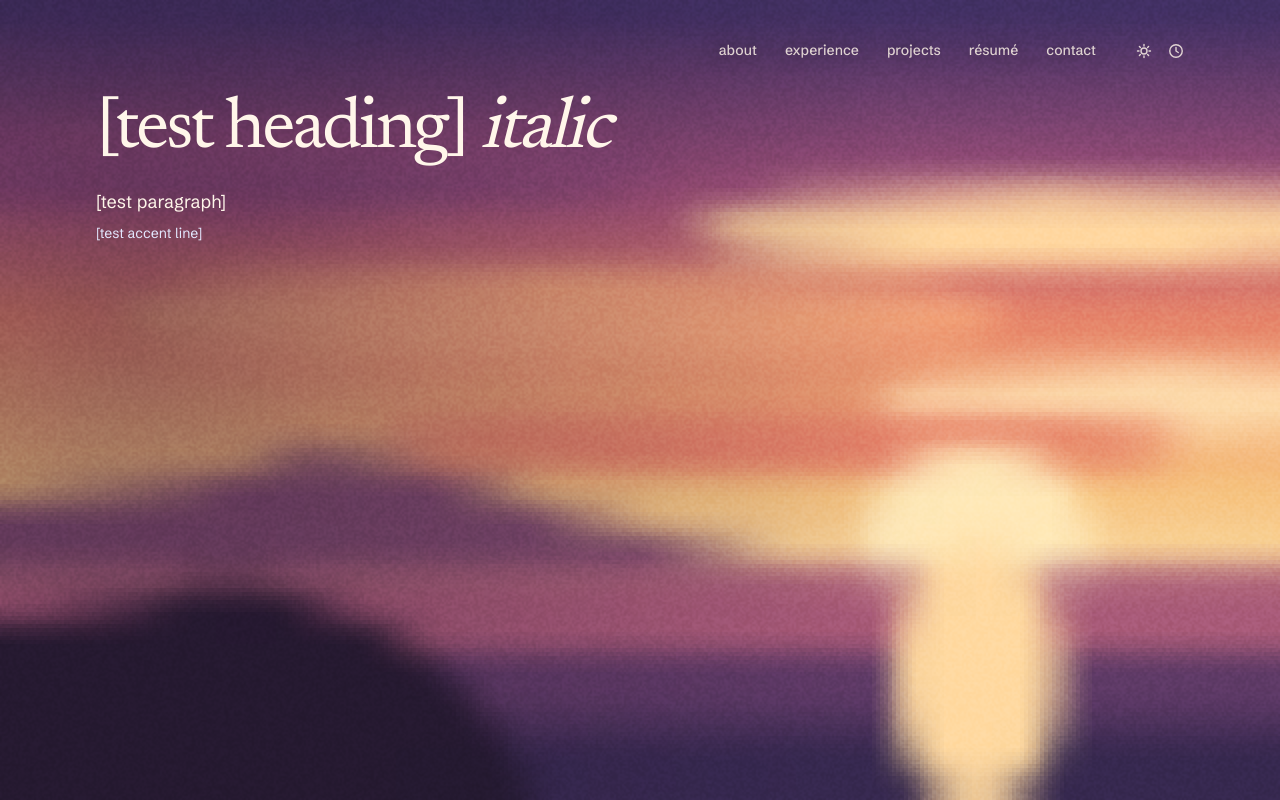
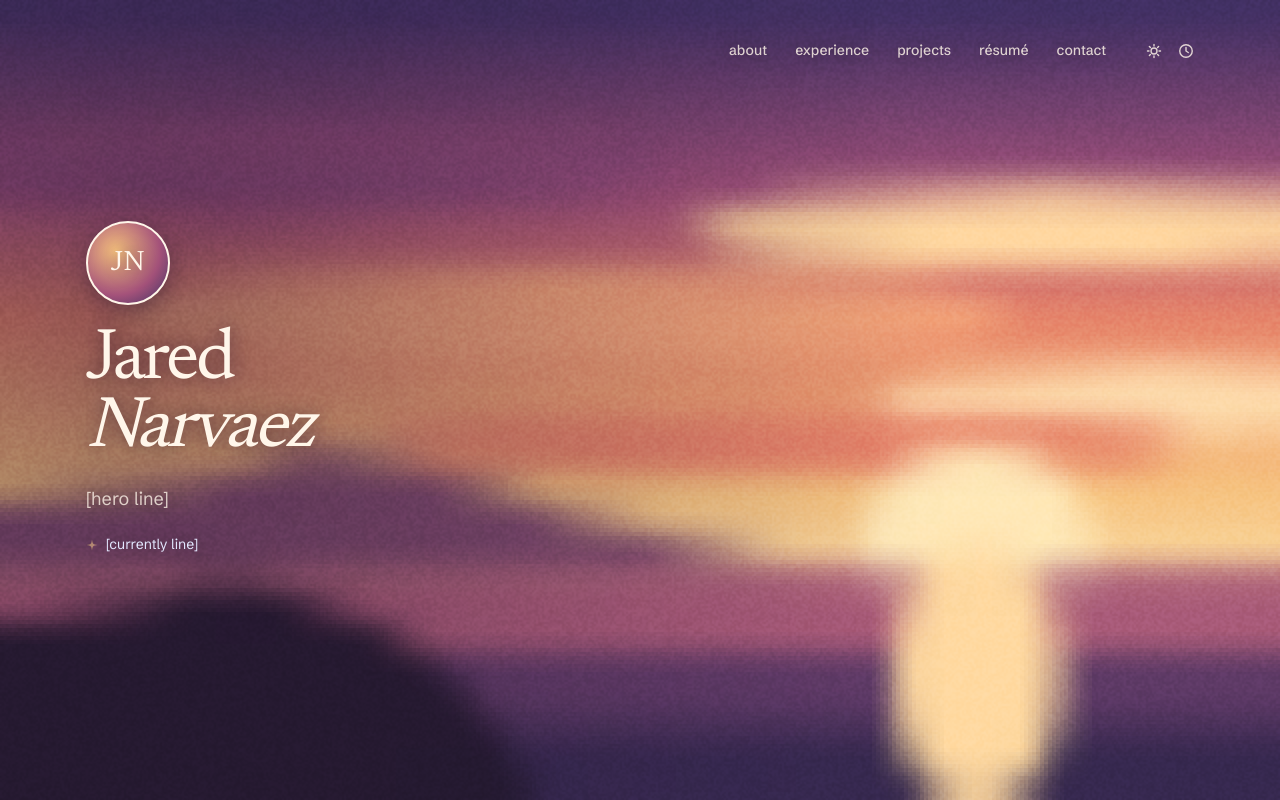
Before and after one commit to jar-narvz/jarednarvaez-app, a Next.js app: page / in a window 1280 px wide. Shown: the top 800 px of the page. Built offline with nearby package versions, Linux system fonts and the light colour scheme.

Commit message:
Step 7: hero (portrait, stacked name, hero line, twinkling currently line, sliding side margin)

```diff
--- a/src/app/globals.css
+++ b/src/app/globals.css
@@ -12,6 +12,13 @@
   --accent: var(--starlight);
   --underline: var(--sun-gold);
   --grain: 0.07; /* film grain opacity; rises toward 0.22 at night */
+
+  /* Side margin: 24px on small phones, sliding up to 96px on wide screens (from
+     docs/reference/home-mockup.html, chosen for step 7 on 2026-10-16). */
+  --margin: clamp(24px, 6.7vw, 96px);
+
+  /* Soft plum shadow on all text over the sky (prototype value). */
+  --text-shadow: 0 0 18px rgba(42, 18, 40, 0.6);
 }
 
 /* `inline` makes utilities read the live variable directly, so `text-accent`
@@ -20,8 +27,29 @@
   --color-ink: var(--ink);
   --color-accent: var(--accent);
   --color-underline: var(--underline);
+  --color-cream: var(--cream);
+  --color-sun-gold: var(--sun-gold);
   --font-serif: var(--font-newsreader);
   --font-sans: var(--font-schibsted);
+
+  /* Sparkle twinkle (Motion inventory): opacity 1 ↔ 0.5, 2.4s ease-in-out, forever. */
+  --animate-twinkle: twinkle 2.4s ease-in-out infinite;
+  @keyframes twinkle {
+    0%,
+    100% {
+      opacity: 1;
+    }
+    50% {
+      opacity: 0.5;
+    }
+  }
+}
+
+/* Reduce Motion: the sparkle stays still. */
+@media (prefers-reduced-motion: reduce) {
+  .animate-twinkle {
+    animation: none;
+  }
 }
 
 /* Golden-hour sky top. Only visible for the instant before the sky canvas draws. */
--- a/src/app/page.tsx
+++ b/src/app/page.tsx
@@ -1,28 +1,16 @@
+import Hero from "@/components/Hero";
 import Nav from "@/components/Nav";
 
-// TEMP test content for steps 2–4 (fonts, colors, scroll blending). Replaced by real sections
-// from step 7. Sizes borrow from the hero spec: name 72px, hero line 18px, 96px left margin.
-// Phone margin (24px below 768px wide) is a placeholder; the real one is decided in step 7.
 export default function Home() {
   return (
     <>
       <Nav />
       <main>
-        <section className="px-6 py-24 md:px-24">
-          <h1 className="font-serif text-[72px] leading-[0.95] tracking-[-0.045em]">
-            [test heading] <em>italic</em>
-          </h1>
-          <p className="mt-6 text-[18px]">[test paragraph]</p>
-          <p className="mt-2 text-[14px] text-accent">[test accent line]</p>
-        </section>
+        <Hero />
 
-        {/* Four screens of scroll so the sky has room to go from golden hour to night. */}
-        {[1, 2, 3, 4].map((n) => (
-          <section key={n} className="flex h-screen flex-col justify-end px-6 pb-16 md:px-24">
-            <p className="text-[18px]">[scroll test {n} of 4]</p>
-            <p className="mt-2 text-[14px] text-accent">[test accent line]</p>
-          </section>
-        ))}
+        {/* TEMP spacer: keeps the page long enough for the sky to reach night while the
+            later sections don't exist yet. Shrink it as sections land; remove by step 13. */}
+        <div aria-hidden="true" className="h-[300vh]" />
       </main>
     </>
   );
--- /dev/null
+++ b/src/components/Hero.tsx
@@ -0,0 +1,36 @@
+import Sparkle from "@/components/Sparkle";
+import { hero } from "@/data/hero";
+
+// The hero (docs/visual-system.md → Hero layout): editorial left on the sky's plum vignette,
+// right side open to the sun. Order: portrait → stacked name → hero line → "currently" line.
+// The name is the only focal point; nothing here is bigger or brighter than it.
+// Layout values follow docs/reference/home-mockup.html.
+export default function Hero() {
+  return (
+    <section className="flex min-h-svh items-center px-(--margin) pt-30 pb-20">
+      {/* Nudged a little above center, as in the mockup. */}
+      <div className="flex max-w-160 -translate-y-[4vh] flex-col gap-5.5 [text-shadow:var(--text-shadow)]">
+        {/* [portrait] placeholder: swap for the real photo in the content pass. */}
+        <div
+          role="img"
+          aria-label={hero.portrait.alt}
+          className="grid size-21 place-items-center rounded-full border-2 border-cream bg-[radial-gradient(circle_at_35%_35%,#F7C27E,#A4527A_60%,#3A2E62)] font-serif text-[28px] text-cream shadow-[0_6px_20px_rgba(42,22,48,0.4)]"
+        >
+          {hero.portrait.initials}
+        </div>
+
+        <h1 className="font-serif text-[clamp(52px,7.5vw,72px)] leading-[0.95] font-normal tracking-[-0.045em]">
+          {hero.firstName}
+          <em className="block">{hero.surname}</em>
+        </h1>
+
+        <p className="max-w-[46ch] text-[18px] text-ink/78">{hero.heroLine}</p>
+
+        <p className="flex items-center gap-2 text-[14px] text-accent">
+          <Sparkle twinkle />
+          {hero.currently}
+        </p>
+      </div>
+    </section>
+  );
+}
--- a/src/components/Nav.tsx
+++ b/src/components/Nav.tsx
@@ -21,9 +21,9 @@ const LINKS = [
   { label: "contact", href: "#contact" },
 ];
 
-// The plum text shadow from the prototype (rgba(42,18,40,.6), 18px blur), brought forward
-// from step 7 for the nav so it stays readable when it sits over dusk and night.
-const SHADOW = "[text-shadow:0_0_18px_rgba(42,18,40,0.6)]";
+// The plum text shadow (shared with the hero in globals.css), so the nav stays readable
+// when it sits over dusk and night.
+const SHADOW = "[text-shadow:var(--text-shadow)]";
 
 // Always shown near the top; tiny scroll jitter is ignored.
 const SHOW_NEAR_TOP = 80;
@@ -76,7 +76,7 @@ export default function Nav() {
   return (
     <>
       <motion.header
-        className={`fixed inset-x-0 top-0 z-20 pointer-events-none px-6 pt-10 md:px-24`}
+        className={`fixed inset-x-0 top-0 z-20 pointer-events-none px-(--margin) pt-10`}
         // -100% of the header's own height, which includes the 40px top offset.
         animate={{ y: isHidden ? "-100%" : 0 }}
         transition={transition}
@@ -144,7 +144,7 @@ function PhoneMenu({ transition, onPick }: { transition: Transition; onPick: ()
   return (
     <motion.div
       id="phone-menu"
-      className="fixed inset-0 z-10 bg-[#2A1630]/60 px-6 pt-32 backdrop-blur-md md:hidden"
+      className="fixed inset-0 z-10 bg-[#2A1630]/60 px-(--margin) pt-32 backdrop-blur-md md:hidden"
       initial={{ opacity: 0 }}
       animate={{ opacity: 1 }}
       exit={{ opacity: 0 }}
--- /dev/null
+++ b/src/components/Sparkle.tsx
@@ -0,0 +1,18 @@
+// The four-point sparkle (docs/visual-system.md → Color): Sun gold, 12px. The hero's
+// "currently" line twinkles it; section labels will use it still.
+export default function Sparkle({ twinkle = false }: { twinkle?: boolean }) {
+  return (
+    <svg
+      viewBox="-7 -7 14 14"
+      width="12"
+      height="12"
+      className={`flex-none text-sun-gold ${twinkle ? "animate-twinkle" : ""}`}
+      aria-hidden="true"
+    >
+      <path
+        d="M0,-6.5C.9,-1 1,-1 6.5,0C1,1 .9,.9 0,6.5C-.9,1 -1,1 -6.5,0C-1,-1 -.9,-.9 0,-6.5Z"
+        fill="currentColor"
+      />
+    </svg>
+  );
+}
--- /dev/null
+++ b/src/data/hero.ts
@@ -0,0 +1,12 @@
+// Hero content (docs/visual-system.md → Hero layout). Bracketed text is placeholder copy,
+// written with Jared in the content pass (build step 14).
+
+export const hero = {
+  firstName: "Jared",
+  surname: "Narvaez",
+  heroLine: "[hero line]",
+  // Live widgets (now playing, location) come after launch and still need design.
+  currently: "[currently line]",
+  // [portrait] placeholder: initials in a circle until the real photo arrives in the content pass.
+  portrait: { initials: "JN", alt: "[portrait alt text]" },
+};
```
Also changed, not shown: 1 other file (tests, documents, lock files or other folders).
